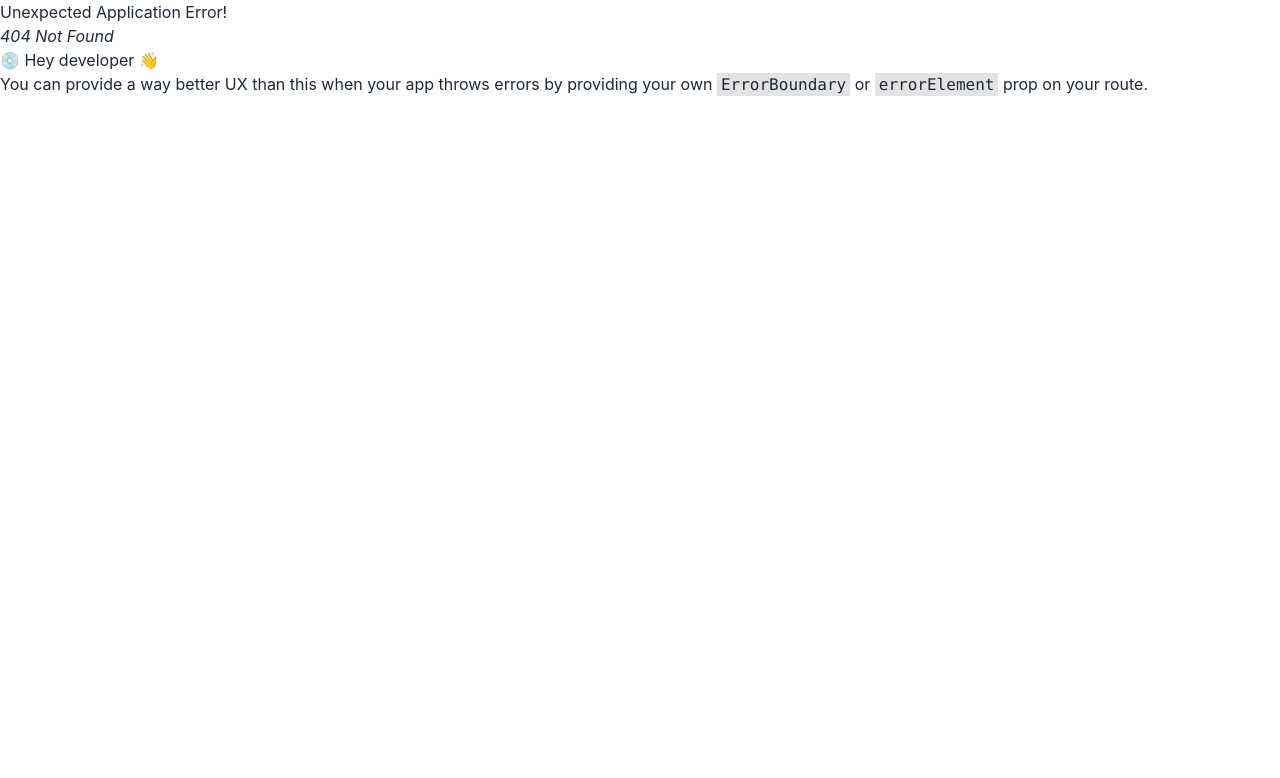
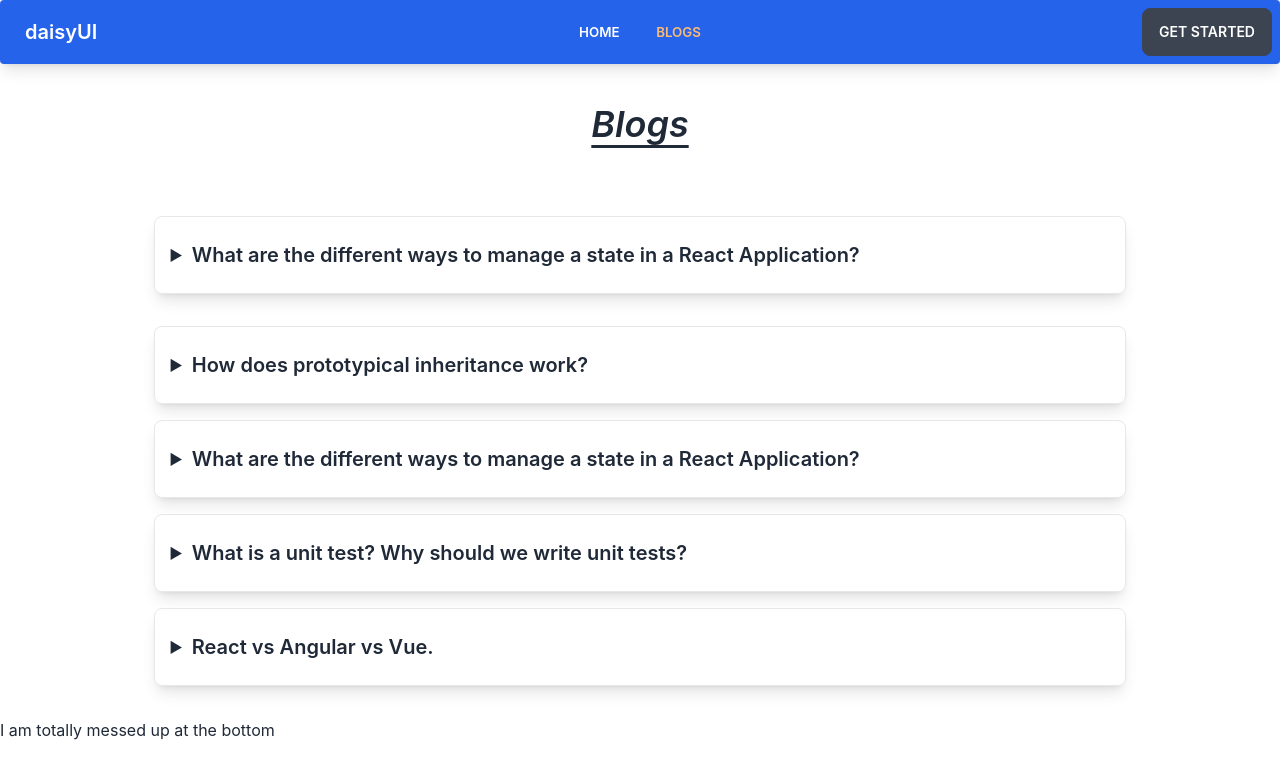
Before and after one commit to fazlarabby1/laptop-hub-client, a React (Create React App) app: page /blogs in a window 1280 px wide. Before the commit this address had no page. Shown: the top 778 px of the page. Built offline with nearby package versions, Linux system fonts and the light colour scheme.

Commit message:
added blogs

```diff
--- a/src/Pages/Blogs/Blogs.js
+++ b/src/Pages/Blogs/Blogs.js
@@ -3,7 +3,44 @@ import React from 'react';
 const Blogs = () => {
     return (
         <div>
-            <h2>Would like to tell you all about my stories. Just don't cry</h2>
+            <h2 className='text-4xl italic my-10 font-semibold text-center underline underline-offset-8'>Blogs</h2>
+            <section className="bg-base-100">
+                <div className="container flex flex-col justify-center px-4 py-8 md:p-8">
+                    <div className="space-y-4">
+                        <details className="border rounded-lg shadow-lg w-4/5 mx-auto mb-8">
+                            <summary className="px-4 py-6 focus:outline-none focus-visible:ring-violet-400 font-semibold text-xl">What are the different ways to manage a state in a React Application?</summary>
+                            <p className="px-4 py-6 pt-0 ml-4 -mt-2">State represents the value of the dynamic properties of a react component at a given instance. There are various ways to manage state in a React Application. Among them, here are the four main types of state management in React App. <br />
+                                <b>Local state:</b> Local state is used to manage data in one or another component. In react, we mostly use the <b>useState hook</b> to manage the Local State. <br />
+                                <b>Global state:</b> Global state is used to manage data globally. That means it is used to manage data across various components. For global state, we mostly use the react <b>useContext method</b>.<br />
+                                <b>Server state:</b> The Server state is used to manage data that comes from an outside server and needs to be integrated with our UI state. For example, we use the <b>useEffect hook</b> to fetch data from the server site to show the data on our UI. <br />
+                                <b>URL state:</b> Sometimes we need to pass data through our query parameters. These data are stored inside the URL state. Depending on the data, we get information from the server site through our URL.</p>
+                        </details>
+                        <details className="border rounded-lg shadow-lg w-4/5 mx-auto mb-8">
+                            <summary className="px-4 py-6 focus:outline-none focus-visible:ring-violet-400 font-semibold text-xl">How does prototypical inheritance work?</summary>
+                            <p className="px-4 py-6 pt-0 ml-4 -mt-4">JavaScript is an object oriented programming language. In JavaScript, one object can get the properties of another object which is called inheriting the properties. The object where one object inherits the properties is known as prototype. This method solves the problem of code redundancy. That means we do not have to write one method in multiple objects individually. This saves time also.</p>
+                        </details>
+                        <details className="border rounded-lg shadow-lg w-4/5 mx-auto mb-8">
+                            <summary className="px-4 py-6 focus:outline-none focus-visible:ring-violet-400 font-semibold text-xl">What are the different ways to manage a state in a React Application?</summary>
+                            <p className="px-4 py-6 pt-0 ml-4 -mt-2">State represents the value of the dynamic properties of a react component at a given instance. There are various ways to manage state in a React Application. Among them, here are the four main types of state management in React App. <br />
+                                <b>Local state:</b> Local state is used to manage data in one or another component. In react, we mostly use the <b>useState hook</b> to manage the Local State. <br />
+                                <b>Global state:</b> Global state is used to manage data globally. That means it is used to manage data across various components. For global state, we mostly use the react <b>useContext method</b>.<br />
+                                <b>Server state:</b> The Server state is used to manage data that comes from an outside server and needs to be integrated with our UI state. For example, we use the <b>useEffect hook</b> to fetch data from the server site to show the data on our UI. <br />
+                                <b>URL state:</b> Sometimes we need to pass data through our query parameters. These data are stored inside the URL state. Depending on the data, we get information from the server site through our URL.</p>
+                        </details>
+                        <details className="border rounded-lg shadow-lg w-4/5 mx-auto mb-8">
+                            <summary className="px-4 py-6 focus:outline-none focus-visible:ring-violet-400 font-semibold text-xl">What is a unit test? Why should we write unit tests?</summary>
+                            <p className="px-4 py-6 pt-0 ml-4 -mt-4">In software development, unit tests are the process of testing small parts of an application to authenticate that the application is working properly. In the unit tests, a developer tests small parts of the application individually to check whether the part is properly working independently or not.<br />Unit testing is very important. Because it saves a lot of time during system testing and integration testing. If a developer does not go through the unit testing process then there is a higher chance of defects in the application. After the completion of the application, it becomes very difficult to find the area of bugs. Therefore, a developer must conduct unit testing while developing.</p>
+                        </details>
+                        <details className="border rounded-lg shadow-lg w-4/5 mx-auto mb-8">
+                            <summary className="px-4 py-6 focus:outline-none focus-visible:ring-violet-400 font-semibold text-xl">React vs Angular vs Vue.</summary>
+                            <p className="px-4 py-6 pt-0 ml-4 -mt-4">Today, the most common frameworks for developing front-end are <b>React, Angular, and Vue</b>. These 3 frameworks are almost the same. These are component based frameworks and are used for creating UI features. But these 3 frameworks are not fully similar. <br />
+                            Among these 3, the most popular framework is React, then comes Vue, and then Angular. <br />
+                            Angular is built entirely in Typescript and every project on Angular is structured in modules, components, and services. Every module of Angular must contain a root module and a root component. Whereas, React doesn't require a specific structure. With just a few lines of coding one can create a simple react app. The React application is written in JSX format which contains HTML and JavaScript. The building blocks of react are the components. On the other hand, the Vue JS is made of reusable components. Vue JS components are Single File Components. Vue JS has its own library which is called the Vuex.
+                            </p>
+                        </details>
+                    </div>
+                </div>
+            </section>
         </div>
     );
 };
--- a/src/Pages/Shared/Navbar/Navbar.js
+++ b/src/Pages/Shared/Navbar/Navbar.js
@@ -4,6 +4,7 @@ import { NavLink } from 'react-router-dom';
 const Navbar = () => {
     const menuItems = <>
         <li><NavLink className={({ isActive }) => isActive ? 'btn btn-ghost text-orange-300 rounded' : 'btn btn-ghost'} to='/'>Home</NavLink></li>
+        <li><NavLink className={({ isActive }) => isActive ? 'btn btn-ghost text-orange-300 rounded' : 'btn btn-ghost'} to='/blogs'>Blogs</NavLink></li>
     </>
     return (
         <div>
```
Also changed, not shown: src/Routes/Routes/Routes.js (+6 -1 lines).
